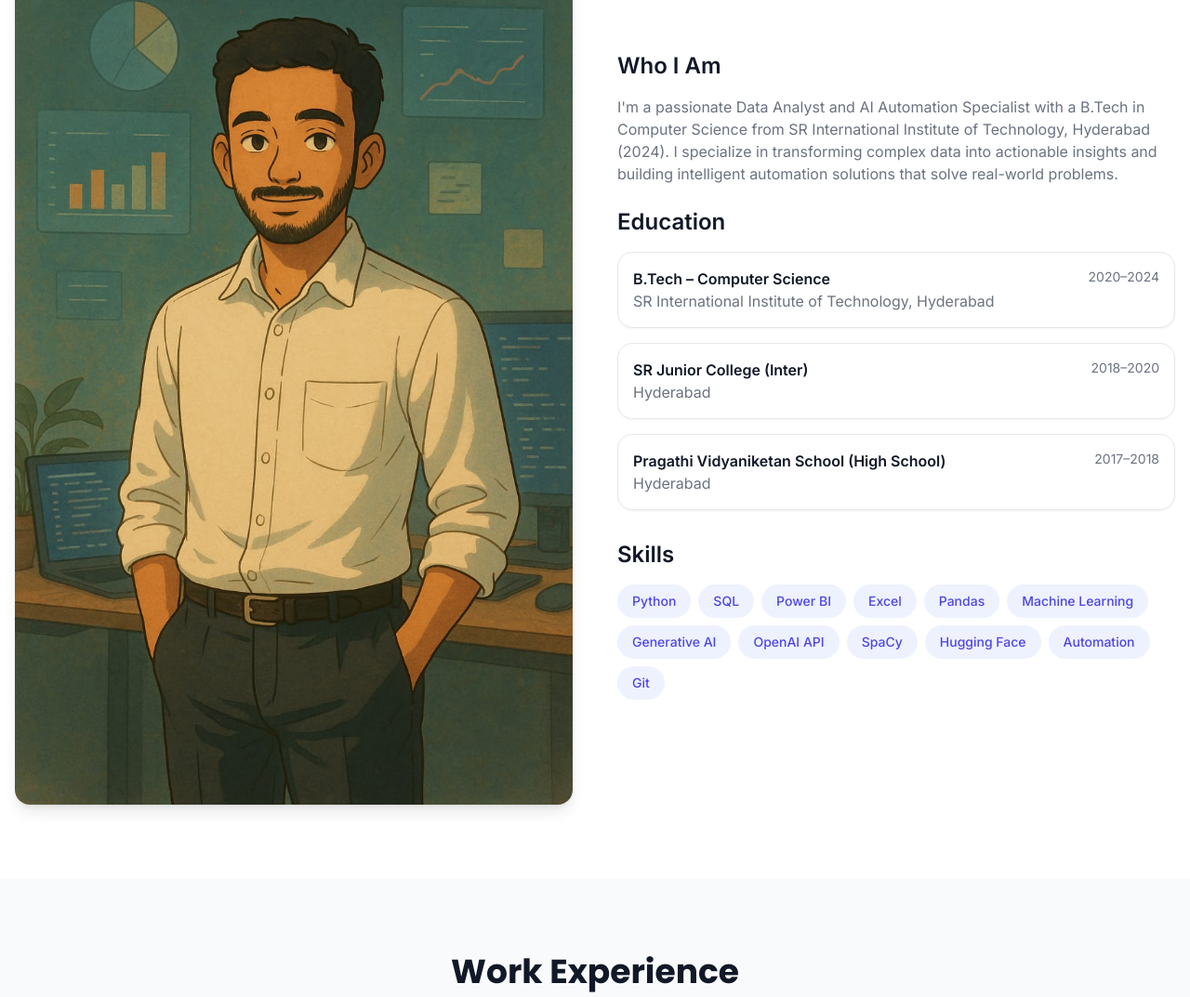
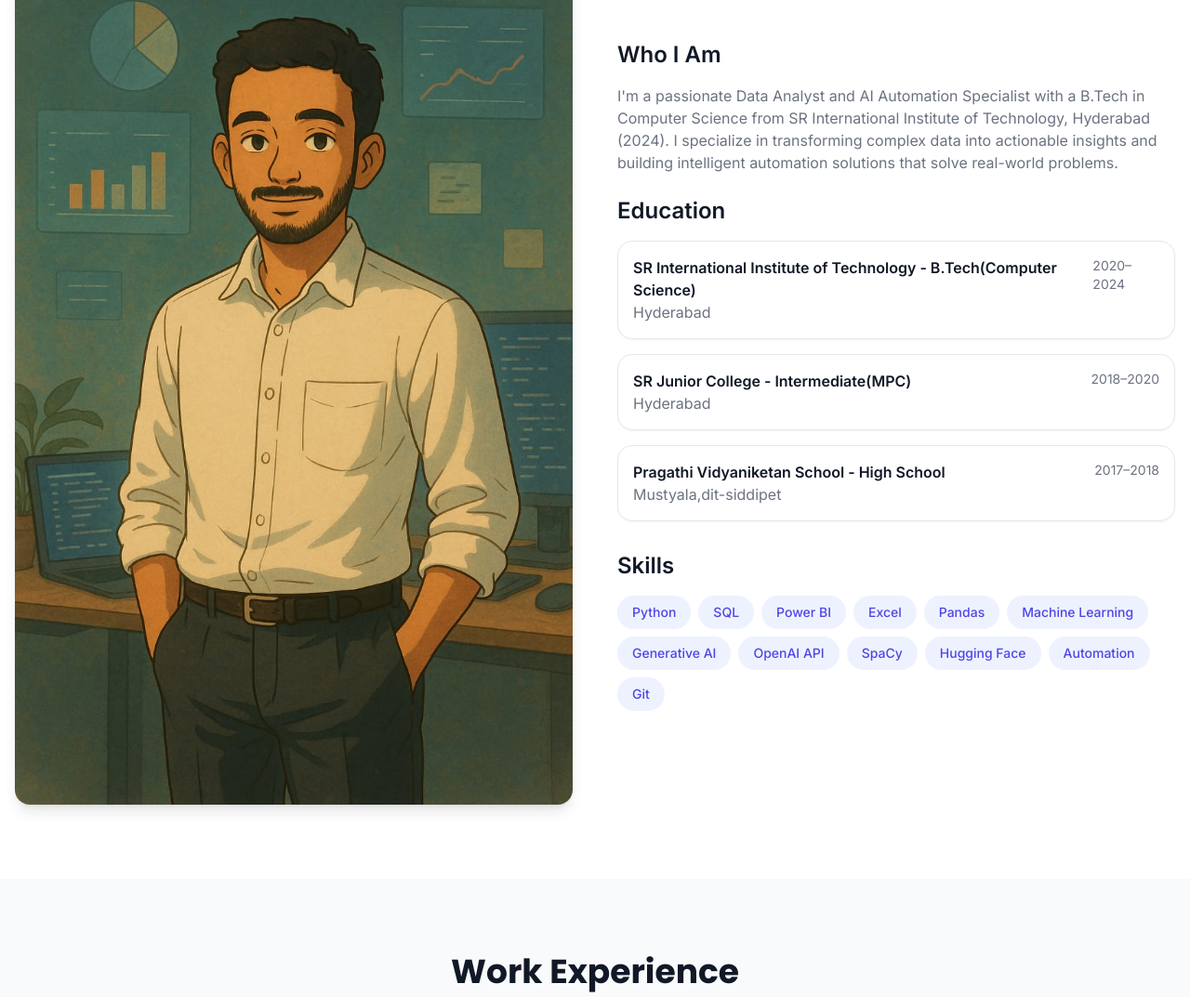
Before and after one commit to sandeepgoud1215/portfolio, a plain HTML site: page index.html in a window 1280 px wide. Shown: the part 1038-2111 px from the top of the page at 93% size. Drawn offline with nearby package versions, Linux system fonts and the light colour scheme.

Commit message:
index.html

```diff
--- a/index.html
+++ b/index.html
@@ -108,15 +108,15 @@
                     <div class="space-y-4 mb-8">
                         <div class="border border-gray-100 rounded-lg p-4 shadow-sm hover:shadow-md transition-all">
                             <div class="flex justify-between">
-                                <h4 class="font-semibold text-gray-900">B.Tech – Computer Science</h4>
+                                <h4 class="font-semibold text-gray-900">SR International Institute of Technology - B.Tech(Computer Science)</h4>
                                 <span class="text-gray-500 text-sm">2020–2024</span>
                             </div>
-                            <p class="text-gray-600">SR International Institute of Technology, Hyderabad</p>
+                            <p class="text-gray-600"> Hyderabad</p>
                         </div>
 
                         <div class="border border-gray-100 rounded-lg p-4 shadow-sm hover:shadow-md transition-all">
                             <div class="flex justify-between">
-                                <h4 class="font-semibold text-gray-900">SR Junior College (Inter)</h4>
+                                <h4 class="font-semibold text-gray-900">SR Junior College - Intermediate(MPC)</h4>
                                 <span class="text-gray-500 text-sm">2018–2020</span>
                             </div>
                             <p class="text-gray-600">Hyderabad</p>
@@ -124,10 +124,10 @@
 
                         <div class="border border-gray-100 rounded-lg p-4 shadow-sm hover:shadow-md transition-all">
                             <div class="flex justify-between">
-                                <h4 class="font-semibold text-gray-900">Pragathi Vidyaniketan School (High School)</h4>
+                                <h4 class="font-semibold text-gray-900">Pragathi Vidyaniketan School - High School </h4>
                                 <span class="text-gray-500 text-sm">2017–2018</span>
                             </div>
-                            <p class="text-gray-600">Hyderabad</p>
+                            <p class="text-gray-600">Mustyala,dit-siddipet</p>
                         </div>
                     </div>
 
```
